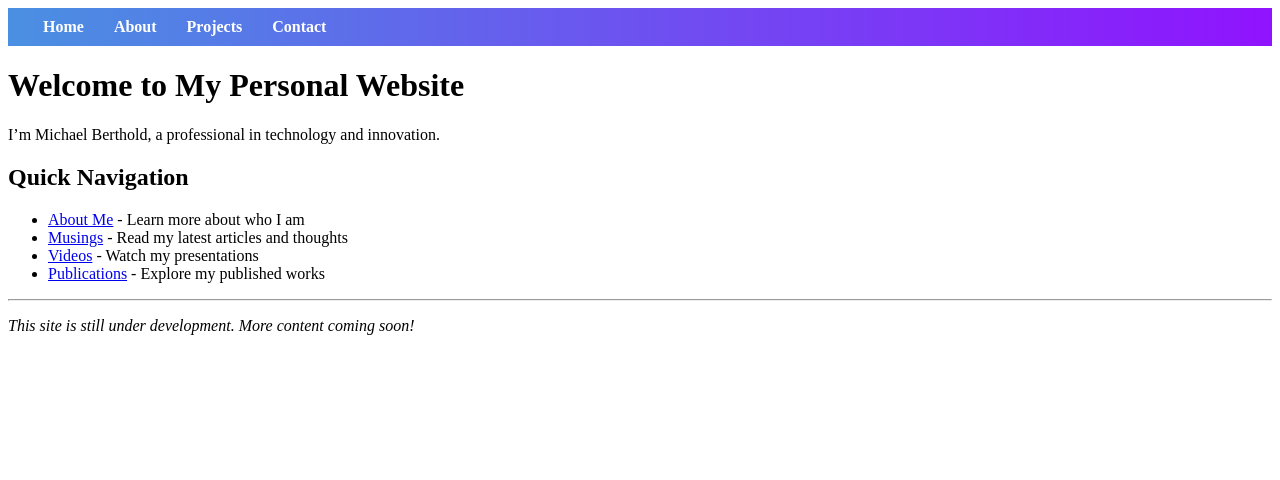
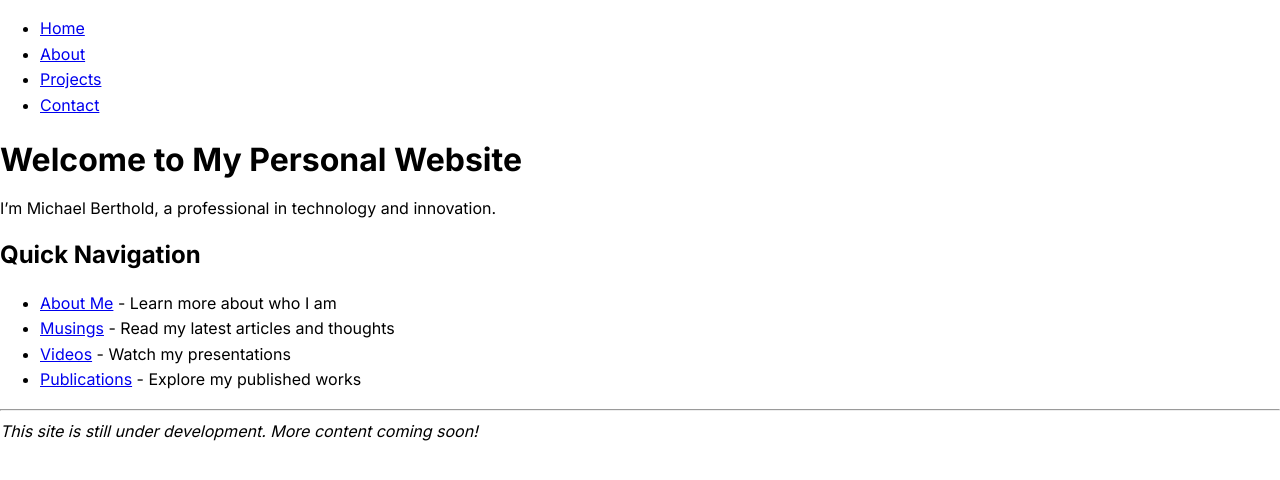
Before and after one commit to michael-berthold/michael-berthold.github.io, a Jekyll site: the page built from index.md, in a window 1280 px wide. Shown: the top 480 px of the page. Built offline with Jekyll 4.4.1, drawn with Linux system fonts in a browser that asks for light colours.

Commit message:
Update style.css to use Inter font from Google Fonts with improved typography

```diff
--- a/assets/css/style.css
+++ b/assets/css/style.css
@@ -1,38 +1,23 @@
-/**
- * Navigation Bar Styles
- */
-nav {
-    background: linear-gradient(to right, #4a90e2, #9013fe); /* Gradient Background */
-    padding: 10px 20px; /* Proper Spacing */
-    display: flex; /* Flexbox for layout */
-    justify-content: space-between; /* Space between items */
-    align-items: center; /* Center items vertically */
+@import url('https://fonts.googleapis.com/css2?display=swap&family=Inter:wght@400;700&display=swap');
+
+body {
+    font-family: 'Inter', sans-serif;
+    line-height: 1.6;
+    margin: 0;
+    padding: 0;
 }
 
-nav ul {
-    list-style: none; /* Remove default list styles */
-    padding: 0; /* Remove padding */
-    margin: 0; /* Remove margin */
-    display: flex; /* Flexbox for horizontal layout */
+h1, h2, h3, h4, h5, h6 {
+    font-weight: 700;
+    margin: 0 0 10px;
 }
 
-nav ul li {
-    margin: 0 15px; /* Spacing between items */
+p {
+    margin: 0 0 15px;
 }
 
-nav ul li a {
-    text-decoration: none; /* Remove underline */
-    color: white; /* Link color */
-    font-weight: bold; /* Bold text */
+.container {
+    max-width: 1200px;
+    margin: 0 auto;
+    padding: 20px;
 }
-
-nav ul li a:hover {
-    opacity: 0.8; /* Hover effect */
-}
-
-/* Responsive design */
-@media (max-width: 768px) {
-    nav {
-        flex-direction: column; /* Stack items vertically */
-    }
-}
```
